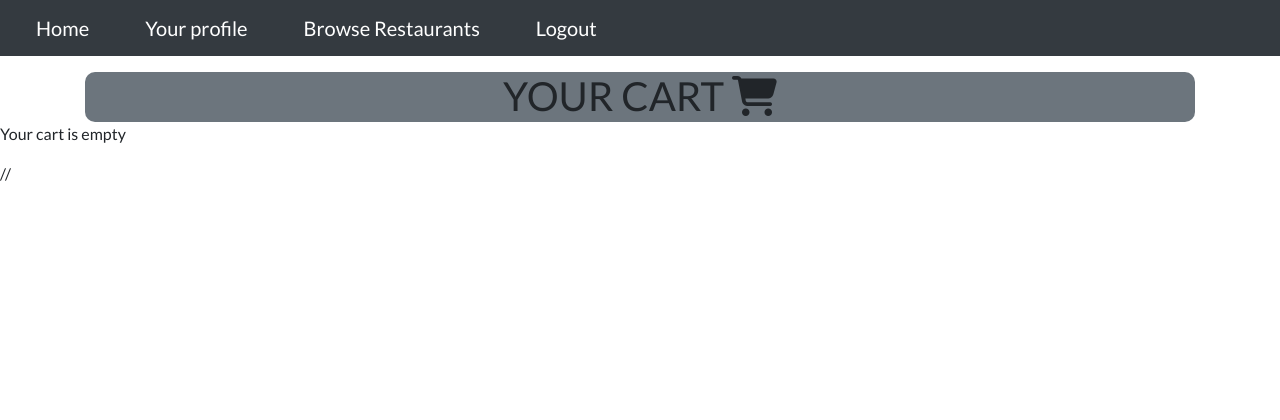
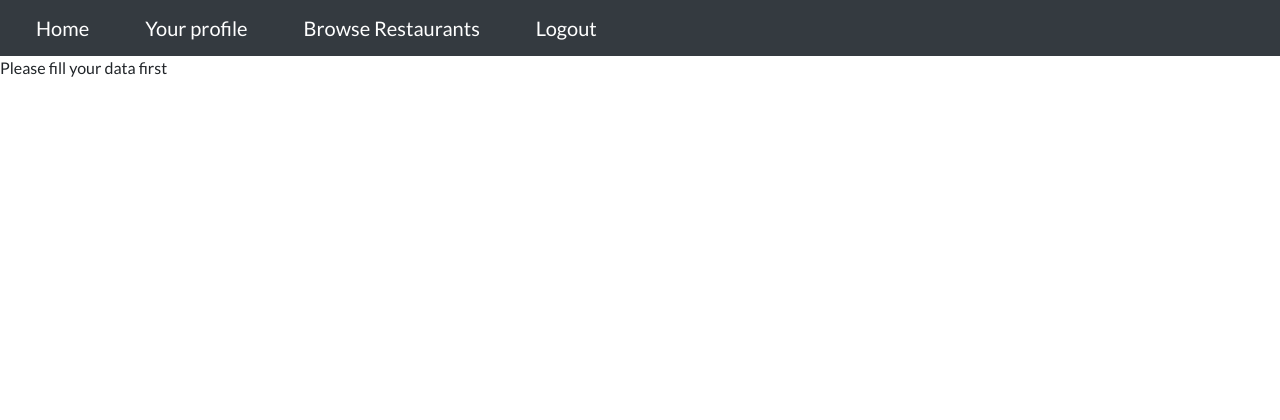
Before and after one commit to Atheam/FoodDeliveryApp, a Django app: page /orderManagement/cartInfo/ in a window 1280 px wide. Shown: the top 420 px of the page. Run offline with Django 3.2, Linux system fonts and the light colour scheme; a user stored in the database is signed in; data comes from the database, SQL or seed files in the repository; both versions use the stored data as it was after the commit; some libraries are stand-ins or nearby versions.

Commit message:
fixed bug

```diff
--- a/FoodDelivery/OrderExecution/views.py
+++ b/FoodDelivery/OrderExecution/views.py
@@ -9,10 +9,9 @@ import datetime
 import threading,time
 import json
 
-
 def place_order(request):
     cart = request.session.get('cart',{})
-    customer = Customers.objects.get(user = request.user)
+    customer = Customers.objects.filter(user = request.user)
     restaurant_id = cart.get("restaurant_id",-1)
     restaurant = Restaurants.objects.get(id = restaurant_id)
     now = datetime.datetime.now()
@@ -134,7 +133,6 @@ def complete_order(request):
         deliverer.save()
         return redirect("orderDelivery")
 
-
 def update_location(request):
         deliverer = Deliverers.objects.get(user = request.user)
         latitude = request.POST.get('latitude', None)
--- a/FoodDelivery/OrderManagement/templates/OrderManagement/cartInfo.html
+++ b/FoodDelivery/OrderManagement/templates/OrderManagement/cartInfo.html
@@ -1,5 +1,8 @@
 {% extends "Home/base.html" %}
 {% block content %}
+
+{% if accepted %}
+
 
     <div class="container mx-auto text-center mt-2">
         <div class="container mt-3 bg-secondary text-center" style="height: 50px; border-radius: 10px;">
@@ -43,4 +46,7 @@
     </div>
     <div style="height: 200px;"></div>
     {% endif %}
+{% else %}
+    <p>Please fill your data first</p> <!-- do zrobienia zeby ladnie-->
+{% endif %}
 {% endblock content %}
--- a/FoodDelivery/OrderManagement/views.py
+++ b/FoodDelivery/OrderManagement/views.py
@@ -1,6 +1,6 @@
 from django.shortcuts import render
 from django.http import HttpResponse
-from Users.models import Restaurants
+from Users.models import Customers, Restaurants
 from OrderManagement.models import Menu,MenuDetails,Dish
 from OrderManagement.forms import AddDishForm
 from django.shortcuts import redirect
@@ -69,21 +69,25 @@ def add_to_cart(request):
     return redirect("restaurantPage",restaurant_id)
 
 def cart_info(request):
-    cart = request.session.get('cart',{})
-    items = []
-    for key,value in cart.items():
-        print(key,value)
-        if key == "restaurant_id":
-            restaurant_id = value
+    customer = Customers.objects.filter(user = request.user).first()
+    if not customer:
+        args ={"accepted":False}
+    else:
+        cart = request.session.get('cart',{})
+        items = []
+        for key,value in cart.items():
+            print(key,value)
+            if key == "restaurant_id":
+                restaurant_id = value
+            else:
+                dish = Dish.objects.get(id = key)
+                items.append((dish,value))
+
+        if items:
+            restaurant = Restaurants.objects.get(id = restaurant_id)
+            args = {"restaurant":restaurant,"items":items,"empty":False,"accepted":True}
         else:
-            dish = Dish.objects.get(id = key)
-            items.append((dish,value))
-
-    if items:
-        restaurant = Restaurants.objects.get(id = restaurant_id)
-        args = {"restaurant":restaurant,"items":items,"empty":False}
-    else:
-        args = {"empty":True}
+            args = {"empty":True,"accepted":True}
 
 
     return render(request,"OrderManagement/cartInfo.html",args)
```
Also changed, not shown: FoodDelivery/Home/templates/Home/delivererProfile.html (line endings or trailing spaces), FoodDelivery/db.sqlite3. Lines whose indentation alone changed are shown as unchanged.
